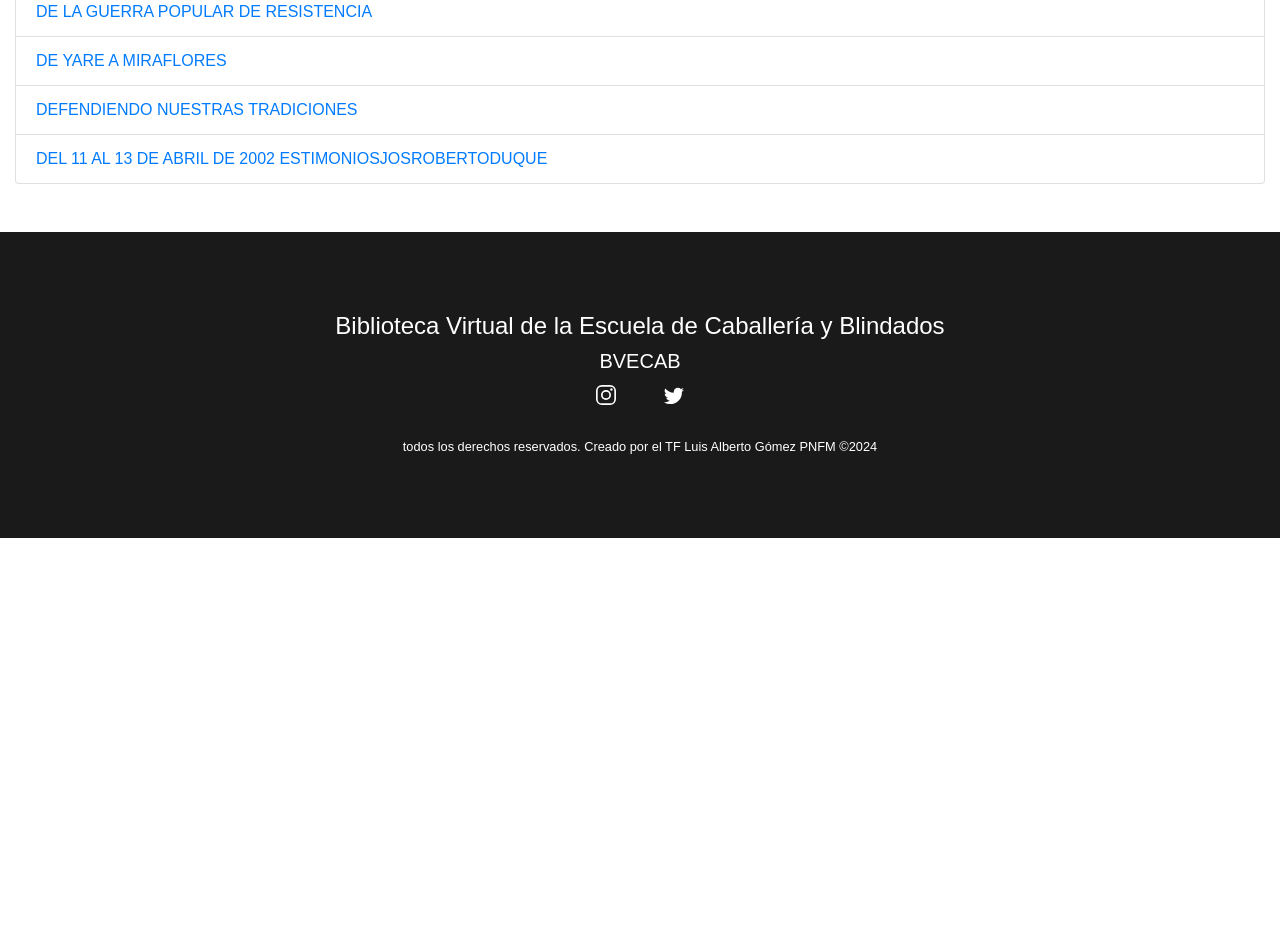
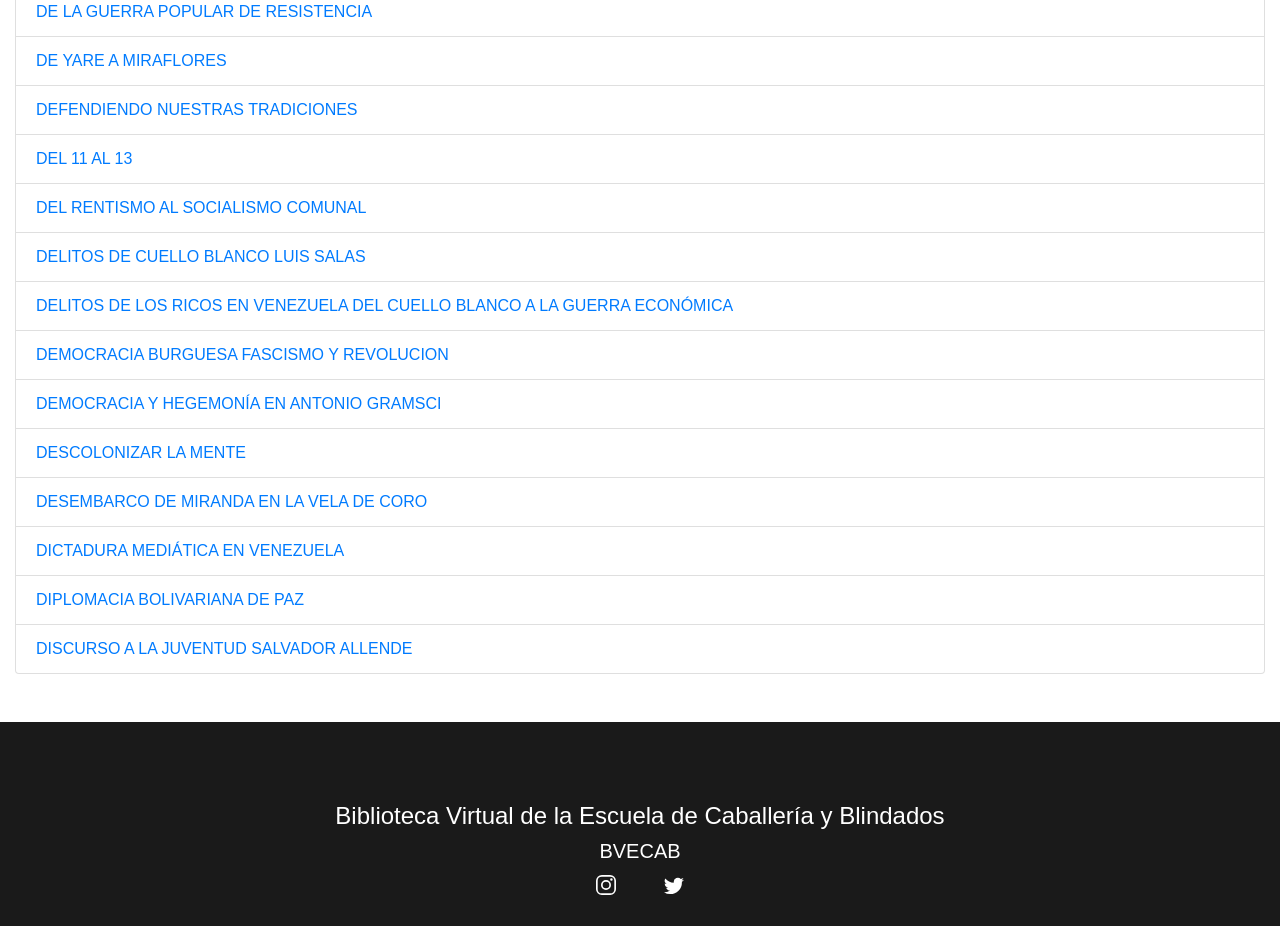
Before and after one commit to luisalgomez/luisalgomez.github.io, a plain HTML site: page Literatura.html in a window 1280 px wide. Shown: the part 2852-3778 px from the top of the page. Before the commit the page ends 3390 px from the top, so only its background shows below. Drawn offline with Linux system fonts and the light colour scheme.

Commit message:
actualizacion

```diff
--- a/Literatura.html
+++ b/Literatura.html
@@ -219,7 +219,37 @@
                   <li class="articulo list-group-item"><a href="assets/archivos/Literaturas/DEFENDIENDO NUESTRAS TRADICIONES.pdf" target="_blank">DEFENDIENDO NUESTRAS TRADICIONES</a>
                   </li>
 
-                  <li class="articulo list-group-item"><a href="assets/archivos/Literaturas/DEL 11 AL 13 DE ABRIL DE 2002 ESTIMONIOSJOSROBERTODUQUE.pdf" target="_blank">DEL 11 AL 13 DE ABRIL DE 2002 ESTIMONIOSJOSROBERTODUQUE</a>
+                  <li class="articulo list-group-item"><a href="assets/archivos/Literaturas/DEL 11 AL 13.pdf" target="_blank">DEL 11 AL 13</a>
+                  </li>
+
+                  <li class="articulo list-group-item"><a href="assets/archivos/Literaturas/DEL RENTISMO AL SOCIALISMO COMUNAL.pdf" target="_blank">DEL RENTISMO AL SOCIALISMO COMUNAL</a>
+                  </li>
+
+                  <li class="articulo list-group-item"><a href="assets/archivos/Literaturas/DELITOS DE CUELLO BLANCO LUIS SALAS.pdf" target="_blank">DELITOS DE CUELLO BLANCO LUIS SALAS</a>
+                  </li>
+
+                  <li class="articulo list-group-item"><a href="assets/archivos/Literaturas/DELITOS DE LOS RICOS EN VENEZUELA DEL CUELLO  BLANCO A LA GUERRA ECONÓMICA.pdf" target="_blank">DELITOS DE LOS RICOS EN VENEZUELA DEL CUELLO  BLANCO A LA GUERRA ECONÓMICA</a>
+                  </li>
+
+                  <li class="articulo list-group-item"><a href="assets/archivos/Literaturas/DEMOCRACIA BURGUESA FASCISMO Y REVOLUCION.pdf" target="_blank">DEMOCRACIA BURGUESA FASCISMO Y REVOLUCION</a>
+                  </li>
+
+                  <li class="articulo list-group-item"><a href="assets/archivos/Literaturas/DEMOCRACIA Y HEGEMONÍA EN ANTONIO GRAMSCI.pdf" target="_blank">DEMOCRACIA Y HEGEMONÍA EN ANTONIO GRAMSCI</a>
+                  </li>
+
+                  <li class="articulo list-group-item"><a href="assets/archivos/Literaturas/DESCOLONIZAR LA MENTE.pdf" target="_blank">DESCOLONIZAR LA MENTE</a>
+                  </li>
+
+                  <li class="articulo list-group-item"><a href="assets/archivos/Literaturas/DESEMBARCO DE MIRANDA EN LA VELA DE CORO.pdf" target="_blank">DESEMBARCO DE MIRANDA EN LA VELA DE CORO</a>
+                  </li>
+
+                  <li class="articulo list-group-item"><a href="assets/archivos/Literaturas/DICTADURA MEDIÁTICA EN VENEZUELA.pdf" target="_blank">DICTADURA MEDIÁTICA EN VENEZUELA</a>
+                  </li>
+
+                  <li class="articulo list-group-item"><a href="assets/archivos/Literaturas/DIPLOMACIA BOLIVARIANA DE PAZ.pdf" target="_blank">DIPLOMACIA BOLIVARIANA DE PAZ</a>
+                  </li>
+
+                  <li class="articulo list-group-item"><a href="assets/archivos/Literaturas/DISCURSO A LA JUVENTUD SALVADOR ALLENDE.pdf" target="_blank">DISCURSO A LA JUVENTUD SALVADOR ALLENDE</a>
                   </li>
 
                   </ul>
```
Also changed, not shown: 5 other files.
